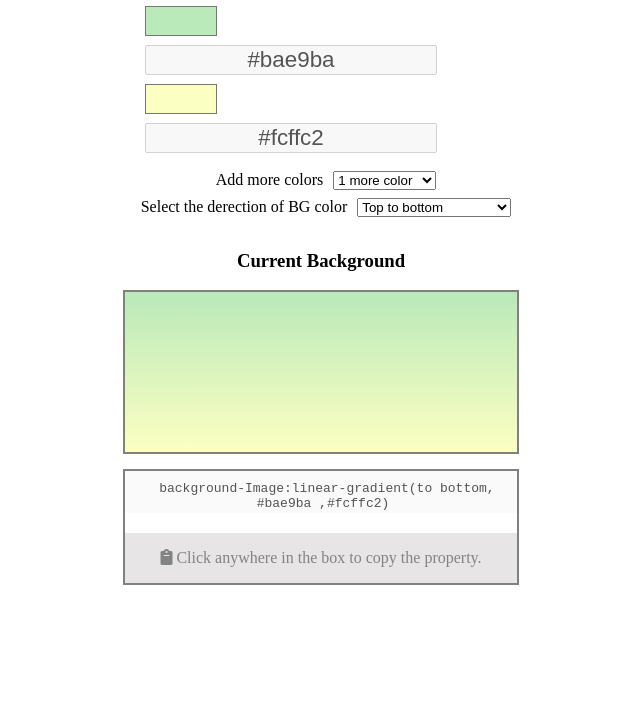
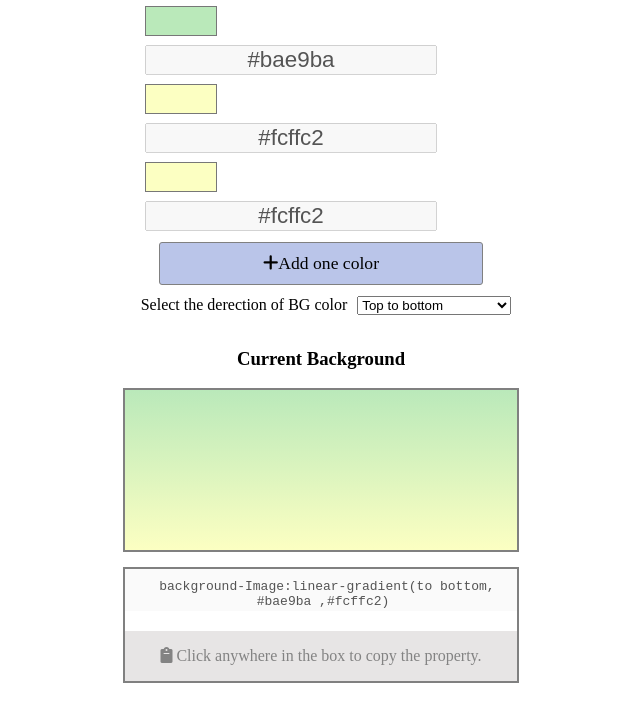
Before and after one commit to SaidFekih/BackgroundColorGenerator, a plain HTML site: page index.html in a window 1280 px wide. Shown: the part 129-850 px from the top of the page, without its empty margins (319-959 px from the left). Before the commit the page ends 800 px from the top, so only its background shows below. Drawn offline with Linux system fonts and the light colour scheme.

Commit message:
add one color

```diff
--- a/index.html
+++ b/index.html
@@ -29,18 +29,15 @@
                 <input class="color-picker" type="color" id="color2" value="#fcffc2">
                 <input class="color-Id" type="text" id="ValueColor2" disabled="disabled">
             </div>
+            <div class="color">
+                <input class="color-picker" type="color" id="color3" value="#fcffc2">
+                <input class="color-Id" type="text" id="ValueColor3" disabled="disabled">
+            </div>
         </div>
 
         <div class="settings">
             <div>
-                <label for="numberColors">Add more colors</label>
-                <select name="" id="numberColors" onchange="numberOfColors(this.value)">
-                    <option value="1">1 more color</option>
-                    <option value="2">2 more colors</option>
-                    <option value="3">3 more colors</option>
-                    <option value="4">4 more colors</option>
-                    <option value="5">5 more colors</option>
-                </select>
+                <p class="btn" id="addColor"><i class="fa-solid fa-plus"></i>Add one color</p>
             </div>
 
             <div>
--- a/main.js
+++ b/main.js
@@ -4,6 +4,8 @@ let color1 = document.querySelector('#color1');
 let color1ActualValue1 = document.querySelector('#ValueColor1');
 let color2 = document.querySelector('#color2');
 let color1ActualValue2 = document.querySelector('#ValueColor2');
+let color3 = document.querySelector('#color3');
+let color1ActualValue3 = document.querySelector('#ValueColor3');
 let bodyColor = document.querySelector('#gradient');
 let resultColor = document.querySelector('.resultColor');
 let cssprop = document.querySelector('#Cssprop');
@@ -13,12 +15,14 @@ let gradientDirectionColor = 'to bottom';
 
 color1.addEventListener('input', generateColor);
 color2.addEventListener('input', generateColor);
+color3.addEventListener('input', generateColor);
 
 function generateColor() {
     //console.log( "from func" + color1.value);
     //console.log(resultColor);
     color1ActualValue1.value = color1.value;
     color1ActualValue2.value = color2.value;
+    color1ActualValue3.value = color3.value;
     setBGCorlo('to bottom', color1ActualValue1.value, color1ActualValue2.value)
     clearTimeout(myTimeout);
 }
--- a/style.css
+++ b/style.css
@@ -37,6 +37,7 @@ body{
     font-size: 1.4em;
     text-align: center;
     min-width: 6em;
+
 }
 .container-css-prop{
     position: relative;
@@ -110,13 +111,13 @@ body{
 }
 .settings{
     display: flex;
-    flex-direction: row;
+    flex-direction: column;
     flex-wrap: wrap;
     max-width:32em ;
     align-items: center;
     align-content: center;
     justify-content: space-around;
-    margin:10px auto;
+    margin-bottom: 10px;
 }
 .settings label{
     margin: 0 10px;
@@ -128,6 +129,9 @@ body{
     align-content: space-between;
     align-items: center;
     margin: 4px auto;
+}
+#addColor{
+    min-width:16.56em;
 }
 
 @media only screen and (max-width: 420px) {
```
